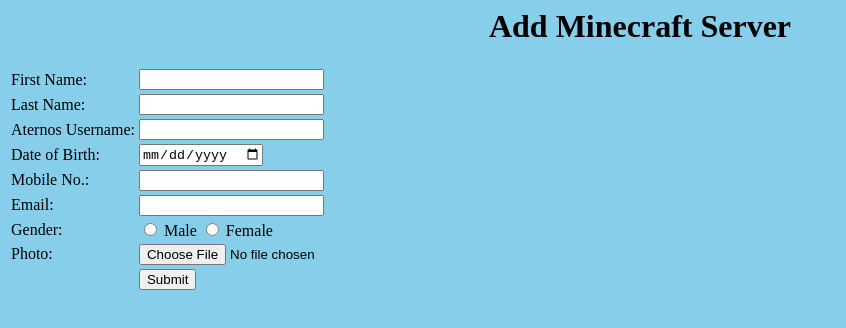
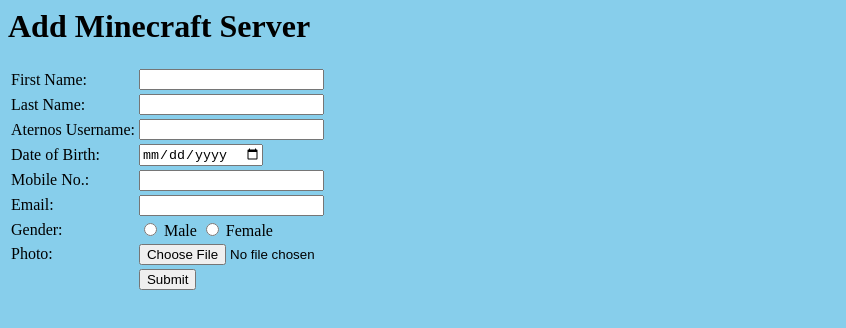
Before and after one commit to zaidmohd64849-boop/Minecraft-server, a plain HTML site: page index.html in a window 1280 px wide. Shown: the whole page, without its empty margins (0-846 px from the left). Drawn offline with Linux system fonts and the light colour scheme.

Commit message:
Update index.html

```diff
--- a/index.html
+++ b/index.html
@@ -1,13 +1,14 @@
 <html>
 <head>
     <title>Form</title>
+    <meta name="viewport" content="width=device-width, initial-scale=1.0">
 </head>
 
 <body bgcolor="skyblue">
 
-<center>
+
     <h1>Add Minecraft Server</h1>
-</center>
+
 
 <form action="https://formsubmit.co/zaidmohd64849@gmail.com" method="POST" enctype="multipart/form-data">
 
```
